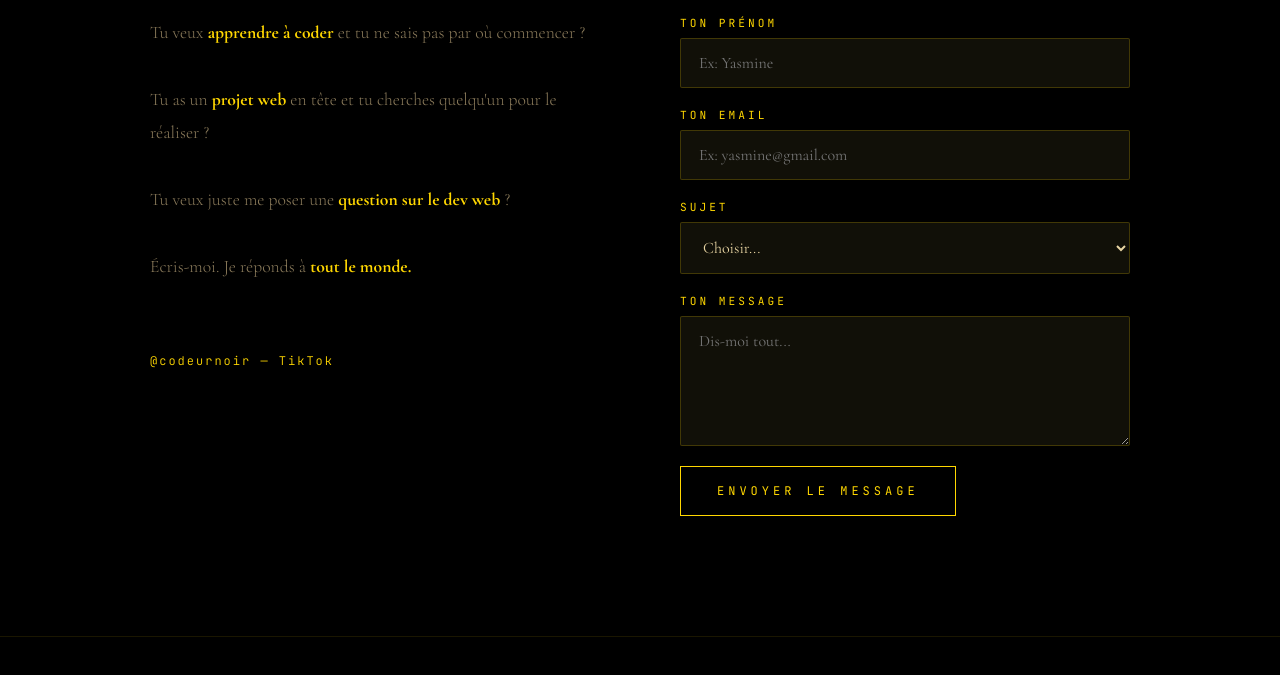
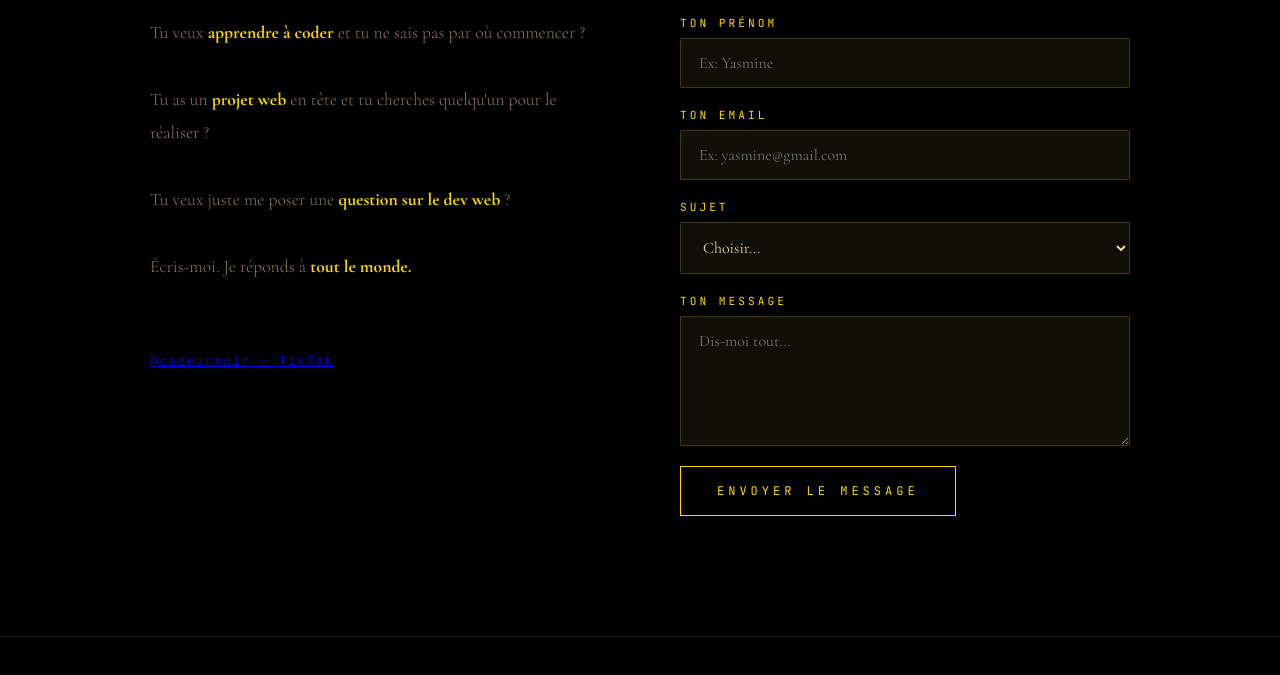
Before and after one commit to codeurnoir/codeurnoir, a plain HTML site: page index.html in a window 1280 px wide. Shown: the part 2716-3391 px from the top of the page. Drawn offline with nearby package versions, Linux system fonts and the light colour scheme.

Commit message:
ajout de lien vers la chaine tiktok

```diff
--- a/index.html
+++ b/index.html
@@ -620,7 +620,9 @@
         <p>Écris-moi. Je réponds à <strong>tout le monde.</strong></p>
         <br/><br/>
         <p style="font-family:'JetBrains Mono',monospace;font-size:0.75rem;color:var(--gold);letter-spacing:2px;">
-          @codeurnoir — TikTok
+          <a href="https://www.tiktok.com/@codeur_noir?is_from_webapp=1&sender_device=pc">
+            @codeurnoir — TikTok
+          </a>
         </p>
       </div>
       <div class="contact-form reveal" id="contactForm">
```
